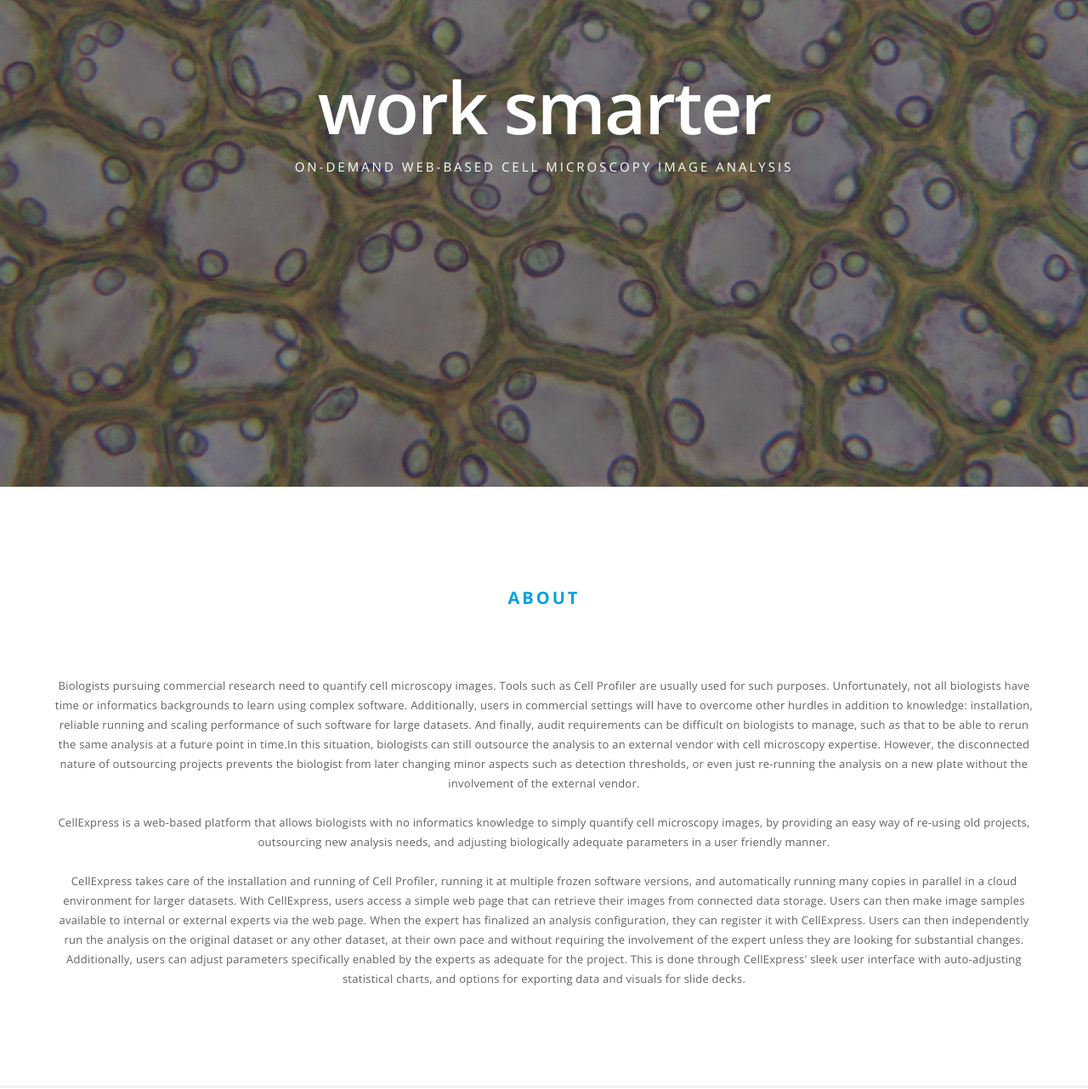
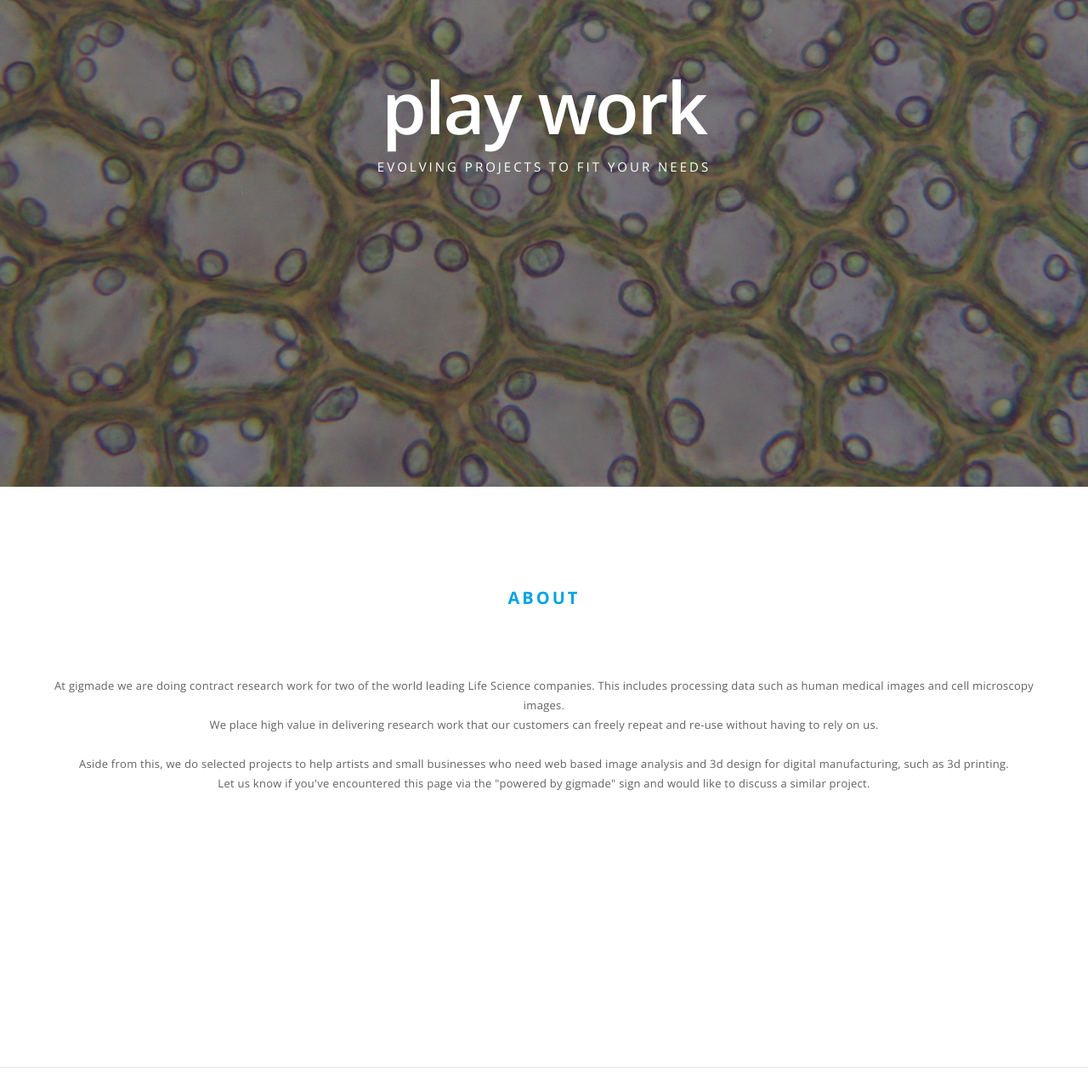
Before and after one commit to ahmedhosny/gigmade.github.io, a plain HTML site: page index.html in a window 1280 px wide. Shown: the part 227-1509 px from the top of the page at 85% size. Drawn offline with nearby package versions, Linux system fonts and the light colour scheme.

Commit message:
Add gigmade text

```diff
--- a/index.html
+++ b/index.html
@@ -82,8 +82,8 @@
                         <div class="slider-typography">
                             <div class="slider-text-middle-main">
                                 <div class="slider-text-middle">
-                                    <h1 class="white-text">Work smarter</h1><!--  counting the world's cells -->
-                                    <p class="text-large white-text letter-spacing-3 margin-three">On-demand Web-based Cell Microscopy Image Analysis</p>
+                                    <h1 class="white-text">play work</h1><!--  counting the world's cells -->
+                                    <p class="text-large white-text letter-spacing-3 margin-three">Evolving projects to fit your needs</p>
                                     <!-- <a class="btn-small-white-background btn btn-small no-margin" href="#">start browsing</a> -->
                                 </div>
                             </div>
@@ -136,13 +136,23 @@
                         <br>
                         <br>
                         <!-- <h1>Interface Benefits</h1> -->
-                        Biologists pursuing commercial research need to quantify cell microscopy images. Tools such as Cell Profiler are usually used for such purposes. Unfortunately, not all biologists have time or informatics backgrounds to learn using complex software. Additionally, users in commercial settings will have to overcome other hurdles in addition to knowledge: installation, reliable running and scaling performance of such software for large datasets. And finally, audit requirements can be difficult on biologists to manage, such as that to be able to rerun the same analysis at a future point in time.In this situation, biologists can still outsource the analysis to an external vendor with cell microscopy expertise. However, the disconnected nature of outsourcing projects prevents the biologist from later changing minor aspects such as detection thresholds, or even just re-running the analysis on a new plate without the involvement of the external vendor.
+At gigmade we are doing contract research work for two of the world leading Life Science companies. This includes processing data such as human medical images and cell microscopy images.
+                        <br>
+We place high value in delivering research work that our customers can freely repeat and re-use without having to rely on us.
                         <br>
                         <br>
-CellExpress is a web-based platform that allows biologists with no informatics knowledge to simply quantify cell microscopy images, by providing an easy way of re-using old projects, outsourcing new analysis needs, and adjusting biologically adequate parameters in a user friendly manner.
+Aside from this, we do selected projects to help artists and small businesses who need web based image analysis and 3d design for digital manufacturing, such as 3d printing.
+                        <br>
+Let us know if you've encountered this page via the "powered by gigmade" sign and would like to discuss a similar project.
                         <br>
                         <br>
-CellExpress takes care of the installation and running of Cell Profiler, running it at multiple frozen software versions, and  automatically running many copies in parallel in a cloud environment for larger datasets. With CellExpress, users access a simple web page that can retrieve their images from connected data storage. Users can then make image samples available to internal or external experts via the web page. When the expert has finalized an analysis configuration, they can register it with CellExpress. Users can then independently run the analysis on the original dataset or any other dataset, at their own pace and without requiring the involvement of the expert unless they are looking for substantial changes. Additionally, users can adjust parameters specifically enabled by the experts as adequate for the project. This is done through CellExpress' sleek user interface with auto-adjusting statistical charts, and options for exporting data and visuals for slide decks.
+                        <br>
+                        <br>
+                        <br>
+                        <br>
+                        <br>
+                        <br>
+                        <br>
                         <br>
                         <br>
                         <br>
```
Also changed, not shown: 1 other file. Lines whose indentation alone changed are shown as unchanged.
